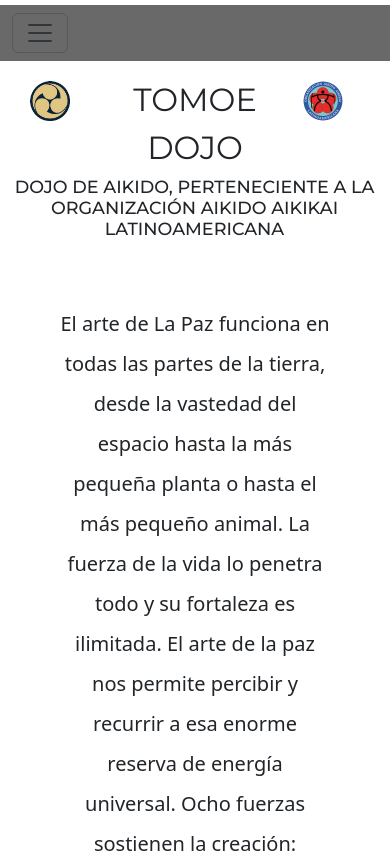
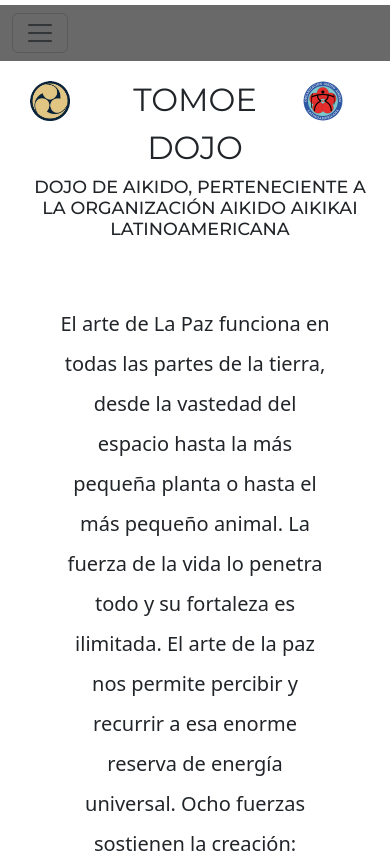
Before and after one commit to diegodilonardo/tomoe_dojo, a website: page index.html in a window 390 px wide. Shown: the top 853 px of the page. Drawn offline with nearby package versions, Linux system fonts and the light colour scheme.

Commit message:
commit final

```diff
--- a/scss/components/_header.scss
+++ b/scss/components/_header.scss
@@ -36,7 +36,7 @@
     }
     .titulo2 {
         grid-area: titulo2;
-        margin-left: -40px;
+        margin-left: -30px;
         width: 110%;
         font-family: $familia_fuente_titulos;
         text-align: center;
--- a/scss/utilities/_media-query-acerca_aikido.scss
+++ b/scss/utilities/_media-query-acerca_aikido.scss
@@ -1,4 +1,13 @@
 @media screen and (max-width: 768px) {
+    header {
+        .titulo2 {
+            grid-area: titulo2;
+            padding-left: 50px;
+            width: 100%;
+            font-family: $familia_fuente_titulos;
+            text-align: center;
+        }
+    }
 
     main {
         .caja_principal {
@@ -53,6 +62,8 @@
                 width: auto;
             }
         }
+
+
         h3 {
             display: flex;
             background-color: rgb(107, 106, 106);
--- a/scss/utilities/_media-query-ubicacion.scss
+++ b/scss/utilities/_media-query-ubicacion.scss
@@ -1,5 +1,13 @@
 @media screen and (max-width: 768px) {
-
+    header {
+        .titulo2 {
+            grid-area: titulo2;
+            padding-left: 50px;
+            width: 100%;
+            font-family: $familia_fuente_titulos;
+            text-align: center;
+        }
+    }
 main {
     .seccion2 {
         iframe {
```
Also changed, not shown: css/styles.css, 1 other file.
